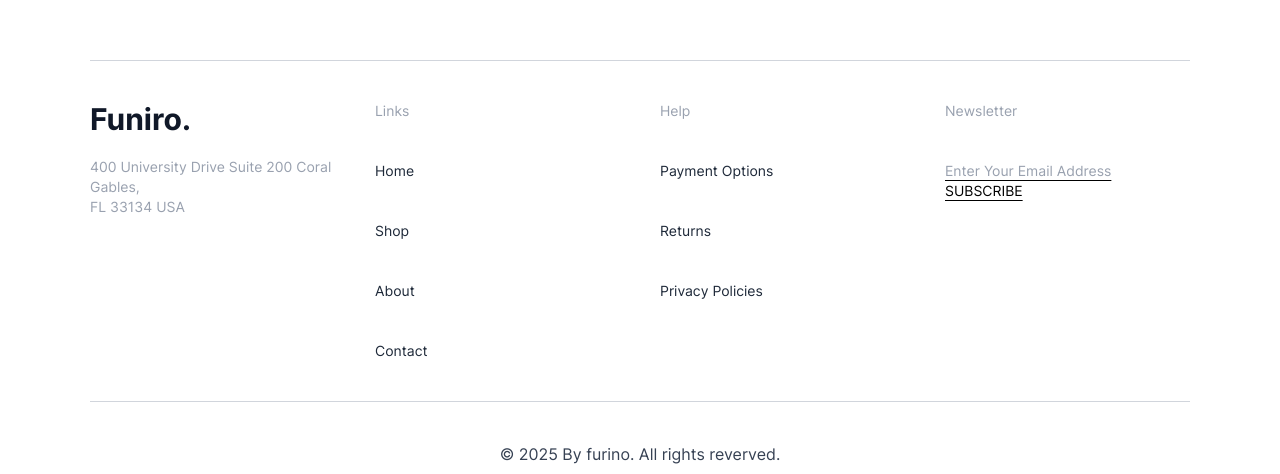
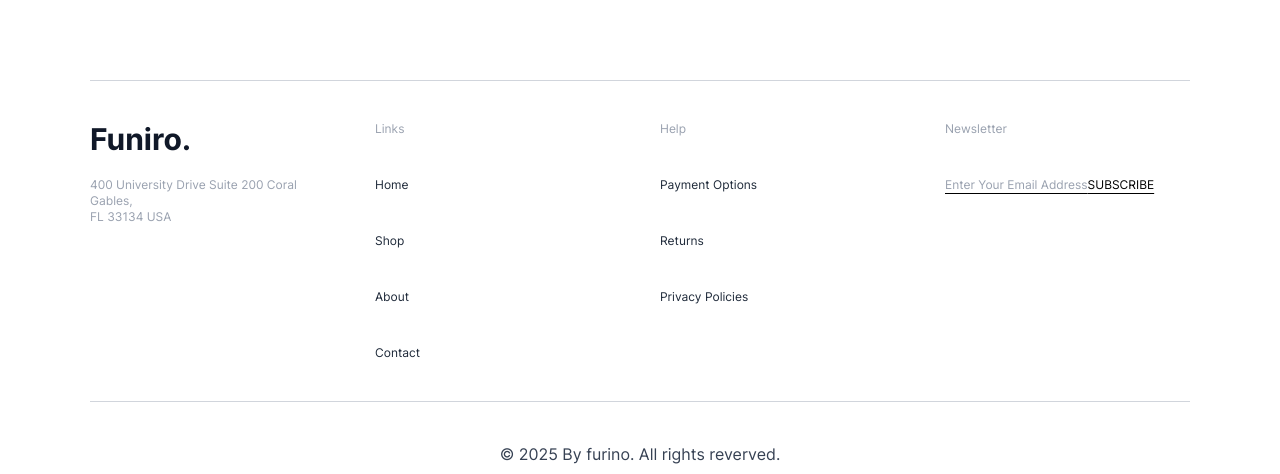
Before and after one commit to AnanyaSharmaVats/tailwind, a Next.js app: page / in a window 1280 px wide. Shown: the part 2959-3433 px from the top of the page. Built offline with nearby package versions, Linux system fonts and the light colour scheme.

Commit message:
feat:footer

```diff
--- a/src/app/page.tsx
+++ b/src/app/page.tsx
@@ -80,42 +80,42 @@ export default function HomePage() {
       <Section2 />
       <Section3 />
 
-      <section className='bg-white'>
+      <section className='bg-white '>
         <div className='layout relative flex min-h-screen flex-col items-center justify-center py-12 text-center'>
 
 
           <footer className='absolute bottom-2 text-gray-700'>
             <hr className="border-gray-300 mb-10"/>
             <div className="max-w-7xl mx-auto grid grid-cols-1 md:grid-cols-4 gap-10 text-sm text-gray-800">
-              <div><h3 className="text- font-bold text-gray-900 sm:text-3xl text-left" >Funiro.</h3><br />
-              <p className="text-left text-gray-400" >400 University Drive Suite 200 Coral Gables,<br /> FL 33134 USA</p>
+              <div><h3 className="text-lg font-bold text-gray-900 sm:text-3xl text-left" >Funiro.</h3><br />
+              <p className="text-left text-gray-400 text-xs" >400 University Drive Suite 200 Coral Gables,<br /> FL 33134 USA</p>
               </div>
               <div>
                 <ul>
-                  <li className="mb-10 text-left text-gray-400 " >Links</li>
-                  <li className="mb-10 text-left" >Home</li>
-                  <li className="mb-10 text-left" >Shop</li>
-                  <li className="mb-10 text-left" >About</li>
-                  <li className="mb-10 text-left" >Contact</li>
+                  <li className="mb-10 text-left text-gray-400 text-xs" >Links</li>
+                  <li className="mb-10 text-left text-xs" >Home</li>
+                  <li className="mb-10 text-left text-xs" >Shop</li>
+                  <li className="mb-10 text-left text-xs" >About</li>
+                  <li className="mb-10 text-left text-xs" >Contact</li>
                 </ul>
               </div>
               <div>
                 <ul>
-                  <li className="mb-10 text-left text-gray-400" >Help</li>
-                  <li className="mb-10 text-left" >Payment Options</li>
-                  <li className="mb-10 text-left" >Returns</li>
-                  <li className="mb-10 text-left" >Privacy Policies</li>
-                  <li className="mb-10 text-left" ></li>
+                  <li className="mb-10 text-left text-gray-400 text-xs" >Help</li>
+                  <li className="mb-10 text-left text-xs" >Payment Options</li>
+                  <li className="mb-10 text-left text-xs" >Returns</li>
+                  <li className="mb-10 text-left text-xs" >Privacy Policies</li>
+                  <li className="mb-10 text-left text-xs" ></li>
                 </ul>
               </div>
               <div>
                 <ul>
-                  <li className="mb-10 text-left text-gray-400" >Newsletter</li>
-                  <li className="mb-10 text-left text-gray-400 underline underline-offset-4 decoration-black">Enter Your Email Address <span className="text-black">SUBSCRIBE</span> </li>
+                  <li className="mb-10 text-left text-gray-400 text-xs" >Newsletter</li>
+                  <li className="mb-10 text-left text-gray-400 underline underline-offset-4 decoration-black text-xs">Enter Your Email Address<span className="text-black">SUBSCRIBE</span> </li>
                 </ul>
               </div>
             </div>
-<hr className="border-gray-300 mb-10"/>
+            <hr className="border-gray-300 mb-10"/>
             © {new Date().getFullYear()} By{' '}
             furino. All rights reverved.
 
```
